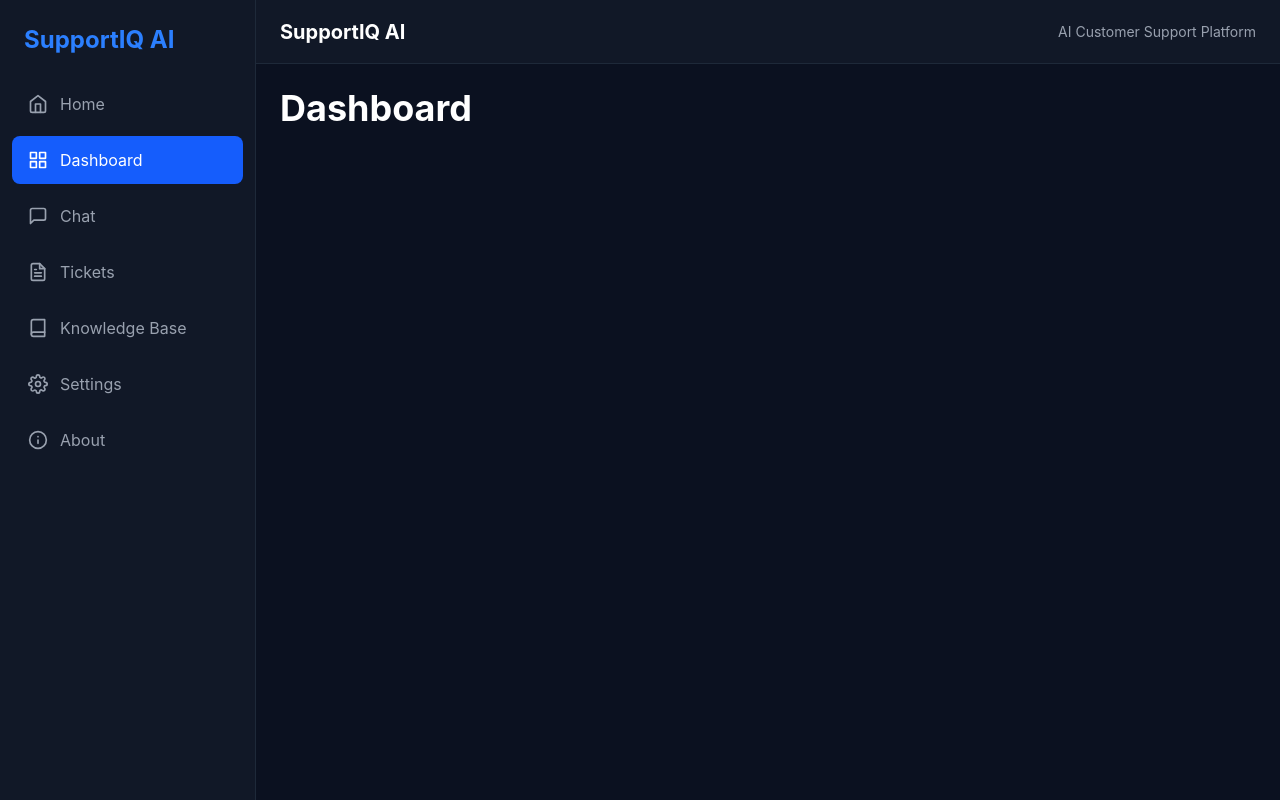
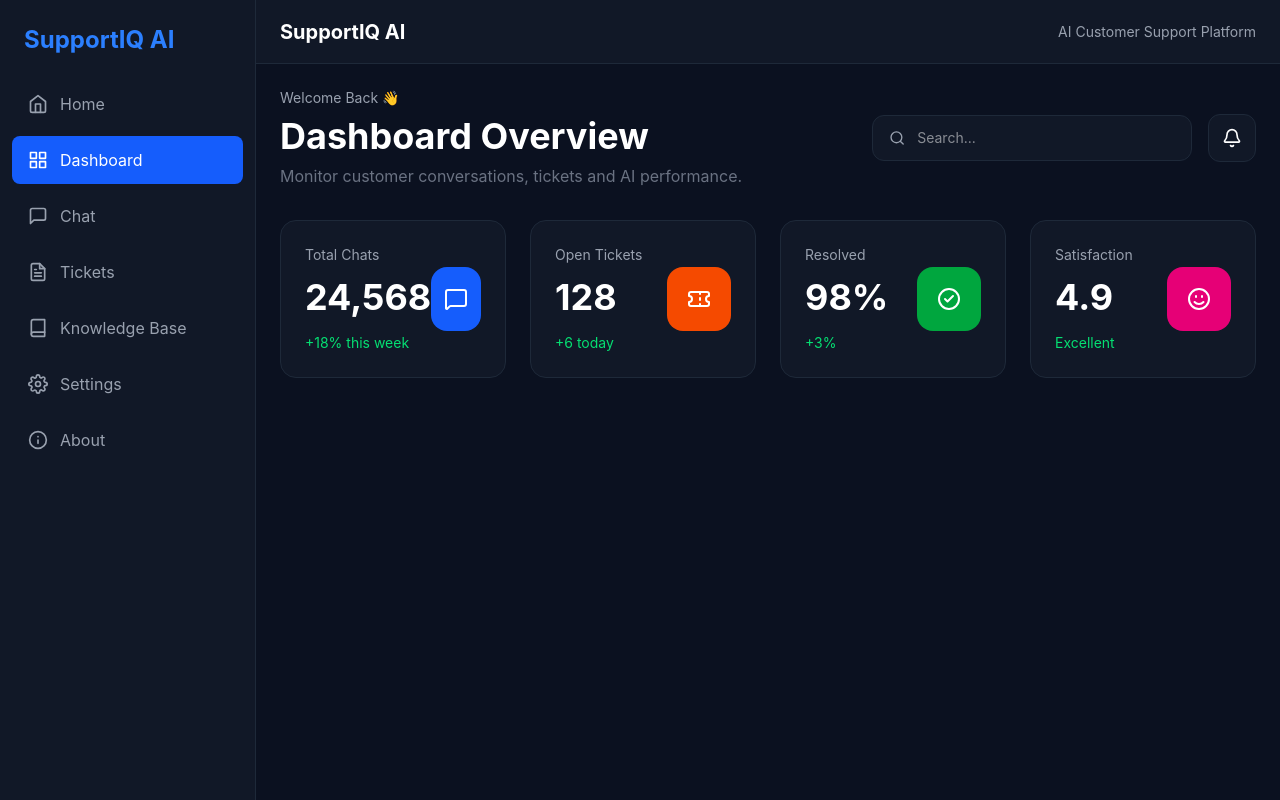
Before and after one commit to Tharun-Ajmeera/supportiq-ai, a React (Vite) app: page /dashboard in a window 1280 px wide. Built offline with nearby package versions, Linux system fonts and the light colour scheme.

Commit message:
Dashboard header and statistics cards

```diff
--- /dev/null
+++ b/src/components/dashboard/DashboardHeader.jsx
@@ -0,0 +1,45 @@
+import { Bell, Search } from "lucide-react";
+
+export default function DashboardHeader() {
+  return (
+    <div className="flex flex-col lg:flex-row lg:items-center lg:justify-between gap-6 mb-8">
+
+      <div>
+        <p className="text-gray-400 text-sm">
+          Welcome Back 👋
+        </p>
+
+        <h1 className="text-4xl font-bold mt-2">
+          Dashboard Overview
+        </h1>
+
+        <p className="text-gray-500 mt-2">
+          Monitor customer conversations, tickets and AI performance.
+        </p>
+      </div>
+
+      <div className="flex items-center gap-4">
+
+        <div className="flex items-center gap-3 bg-[#111827] border border-gray-800 rounded-xl px-4 py-3 w-80">
+
+          <Search size={18} className="text-gray-400" />
+
+          <input
+            type="text"
+            placeholder="Search..."
+            className="bg-transparent outline-none w-full text-sm"
+          />
+
+        </div>
+
+        <button className="h-12 w-12 rounded-xl bg-[#111827] border border-gray-800 flex items-center justify-center hover:border-blue-500 transition">
+
+          <Bell size={20} />
+
+        </button>
+
+      </div>
+
+    </div>
+  );
+}
--- /dev/null
+++ b/src/components/dashboard/StatCard.jsx
@@ -0,0 +1,39 @@
+export default function StatCard({
+  title,
+  value,
+  icon,
+  color,
+  change,
+}) {
+  return (
+    <div className="rounded-2xl bg-[#111827] border border-gray-800 p-6 hover:border-blue-500 transition">
+
+      <div className="flex justify-between items-center">
+
+        <div>
+
+          <p className="text-gray-400 text-sm">
+            {title}
+          </p>
+
+          <h2 className="text-4xl font-bold mt-3">
+            {value}
+          </h2>
+
+          <p className="text-green-400 mt-4 text-sm">
+            {change}
+          </p>
+
+        </div>
+
+        <div
+          className={`h-16 w-16 rounded-2xl ${color} flex items-center justify-center`}
+        >
+          {icon}
+        </div>
+
+      </div>
+
+    </div>
+  );
+}
--- /dev/null
+++ b/src/components/dashboard/StatsGrid.jsx
@@ -0,0 +1,48 @@
+import {
+  MessageSquare,
+  Ticket,
+  CircleCheck,
+  Smile,
+} from "lucide-react";
+
+import StatCard from "./StatCard";
+
+export default function StatsGrid() {
+  return (
+    <div className="grid gap-6 md:grid-cols-2 xl:grid-cols-4">
+
+      <StatCard
+        title="Total Chats"
+        value="24,568"
+        change="+18% this week"
+        color="bg-blue-600"
+        icon={<MessageSquare />}
+      />
+
+      <StatCard
+        title="Open Tickets"
+        value="128"
+        change="+6 today"
+        color="bg-orange-600"
+        icon={<Ticket />}
+      />
+
+      <StatCard
+        title="Resolved"
+        value="98%"
+        change="+3%"
+        color="bg-green-600"
+        icon={<CircleCheck />}
+      />
+
+      <StatCard
+        title="Satisfaction"
+        value="4.9"
+        change="Excellent"
+        color="bg-pink-600"
+        icon={<Smile />}
+      />
+
+    </div>
+  );
+}
--- a/src/pages/Dashboard/Dashboard.jsx
+++ b/src/pages/Dashboard/Dashboard.jsx
@@ -1,9 +1,15 @@
 import MainLayout from "../../components/layout/MainLayout";
+import DashboardHeader from "../../components/dashboard/DashboardHeader";
+import StatsGrid from "../../components/dashboard/StatsGrid";
 
 export default function Dashboard() {
   return (
     <MainLayout>
-      <h1 className="text-4xl font-bold">Dashboard</h1>
+
+      <DashboardHeader />
+
+      <StatsGrid />
+
     </MainLayout>
   );
 }
```
